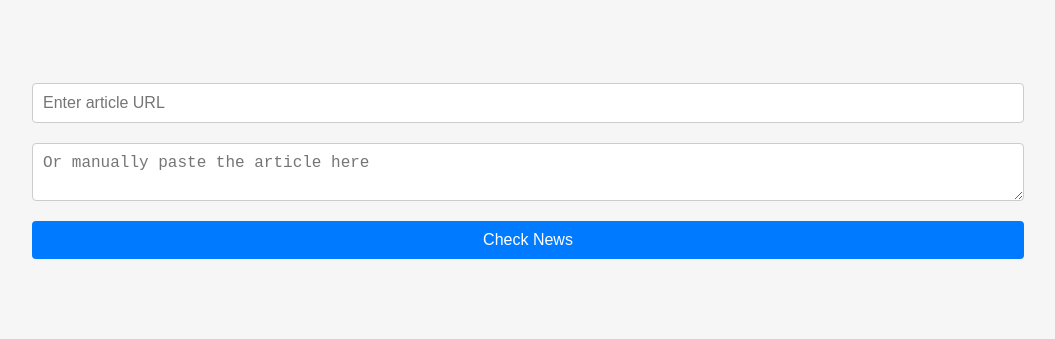
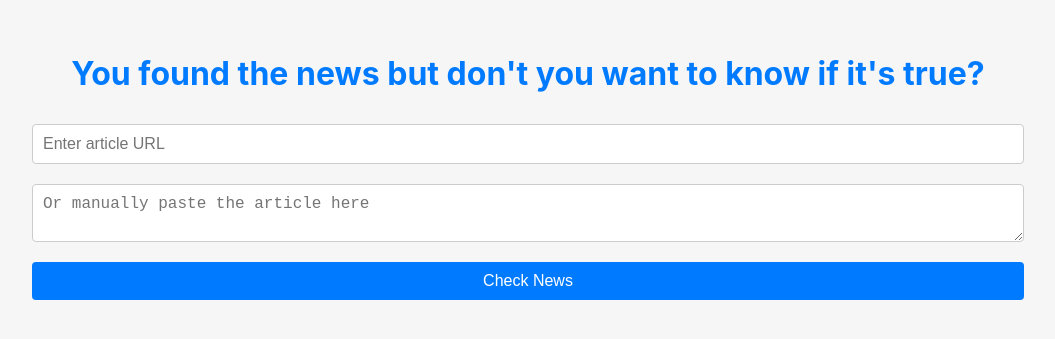
Before and after one commit to xenasiap/fake_news_checker, a React (Create React App) app in the folder frontend/news_checker_frontend/: page / in a window 1280 px wide. Shown: the part 233-572 px from the top of the page, without its empty margins (112-1167 px from the left). Built offline with nearby package versions, Linux system fonts and the light colour scheme.

Commit message:
Added the title

```diff
--- a/frontend/news_checker_frontend/public/index.html
+++ b/frontend/news_checker_frontend/public/index.html
@@ -24,7 +24,7 @@
       work correctly both with client-side routing and a non-root public URL.
       Learn how to configure a non-root public URL by running `npm run build`.
     -->
-    <title>React App</title>
+    <title>Fake News Checker</title>
   </head>
   <body>
     <noscript>You need to enable JavaScript to run this app.</noscript>
--- a/frontend/news_checker_frontend/src/App.js
+++ b/frontend/news_checker_frontend/src/App.js
@@ -1,5 +1,6 @@
 import React, { useState } from 'react';
 import './App.css';
+import Title from './Title';
 
  function App() {
    const [url, setUrl] = useState("");
@@ -42,6 +43,7 @@ const checkNews = async () => {
 
    return (
      <div className="App">
+        <Title />
        <input
          value={url}
          onChange={(e) => setUrl(e.target.value)}
--- /dev/null
+++ b/frontend/news_checker_frontend/src/Title.css
@@ -0,0 +1,3 @@
+.blue-text {
+  color: #007BFF;
+}
--- /dev/null
+++ b/frontend/news_checker_frontend/src/Title.js
@@ -0,0 +1,12 @@
+import React from 'react';
+import './Title.css';
+
+function Title() {
+  return (
+    <div>
+      <h1 className="blue-text">You found the news but don't you want to know if it's true?</h1>
+    </div>
+  )
+}
+
+export default Title
```
